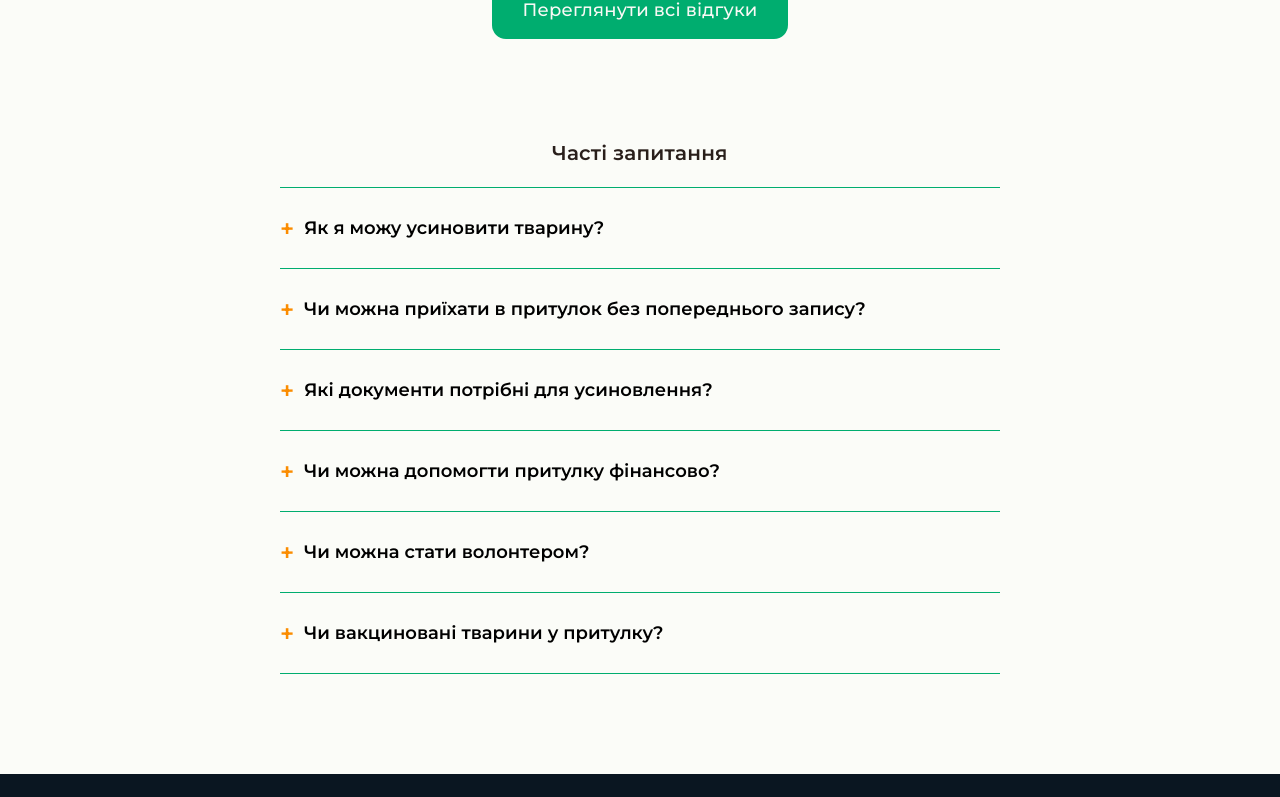
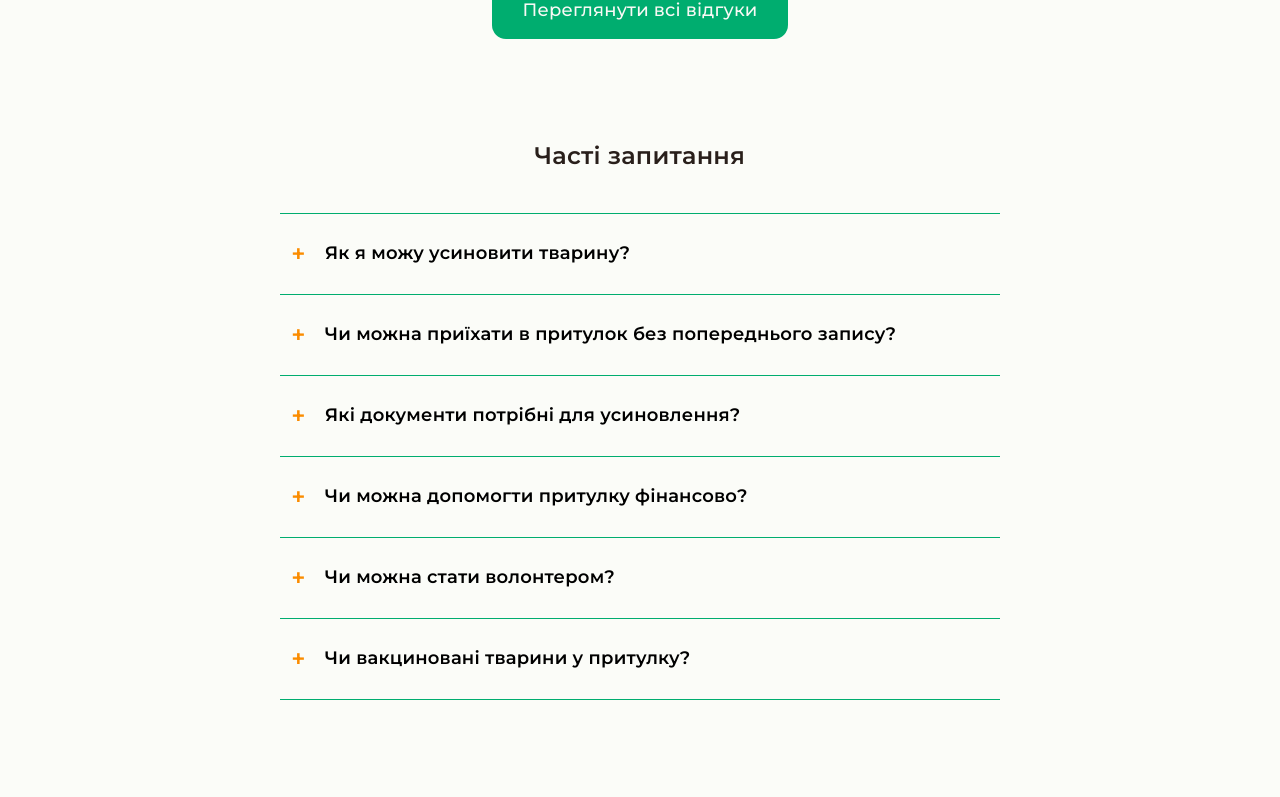
Before and after one commit to Vlad-Kovalov9/HappyTail, a React (Vite) app: page / in a window 1280 px wide. Shown: the part 3536-4333 px from the top of the page. Built offline with nearby package versions, Linux system fonts and the light colour scheme.

Commit message:
Finish Accordion (animation + responsive design)

```diff
--- a/src/components/HomeAccordion/Accordion.jsx
+++ b/src/components/HomeAccordion/Accordion.jsx
@@ -1,9 +1,10 @@
-import { useState } from "react";
+import { useState, useRef } from "react";
 import s from "./Accordion.module.css";
 import accordionData from "../../../accordionData.json";
 
 export default function Accordion() {
   const [activeIndex, setActiveIndex] = useState(null);
+  const contentRefs = useRef([]); // масив для посилань на елементи
 
   const toggleIndex = (index) => {
     setActiveIndex(activeIndex === index ? null : index);
@@ -22,15 +23,18 @@ export default function Accordion() {
               </span>
               {item.question}
             </div>
-            {activeIndex === index && (
-              <div
-                className={`${s.content} ${
-                  activeIndex === index ? s.open : ""
-                }`}
-              >
-                {item.answer}
-              </div>
-            )}
+            <div
+              ref={(el) => (contentRefs.current[index] = el)}
+              className={`${s.content} ${activeIndex === index ? s.open : ""}`}
+              style={{
+                maxHeight:
+                  activeIndex === index
+                    ? contentRefs.current[index]?.scrollHeight + "px"
+                    : "0px",
+              }}
+            >
+              <div className={s.contentInner}>{item.answer}</div>
+            </div>
           </div>
         ))}
       </div>
--- a/src/components/HomeAccordion/Accordion.module.css
+++ b/src/components/HomeAccordion/Accordion.module.css
@@ -20,19 +20,23 @@
 .header {
   display: flex;
   align-items: center;
-  gap: 8px;
   font-weight: 600;
   font-size: 18px;
   line-height: 140%;
-  letter-spacing: 0.01e;
+  letter-spacing: 0.01em;
   height: 80px;
+  max-width: 358px;
+  gap: 8px;
+  cursor: pointer;
 }
 
 .icon {
+  flex-shrink: 0;
+  width: 37px;
+  text-align: center;
   font-weight: 600;
   font-size: 24px;
   color: #fb8c00;
-  width: 1ch;
 }
 
 .content {
@@ -42,5 +46,55 @@
   letter-spacing: 0.01em;
   color: #291f1b;
   max-width: 358px;
-  padding-bottom: 16px;
+
+  max-height: 0;
+  overflow: hidden;
+  opacity: 0;
+  transition: max-height 0.4s ease, opacity 0.3s ease, padding 0.3s ease;
+  padding-bottom: 0;
 }
+
+.content.open {
+  opacity: 1;
+}
+
+.contentInner {
+  padding: 0 0 16px;
+}
+
+@media screen and (min-width: 768px) {
+  .container {
+    padding-bottom: 131px;
+  }
+
+  .title {
+    font-size: 24px;
+    padding-bottom: 40px;
+  }
+
+  .header {
+    max-width: none;
+  }
+
+  .content {
+    max-width: 730px;
+  }
+}
+
+@media screen and (min-width: 1440px) {
+  .container {
+    padding-bottom: 174px;
+  }
+
+  .title {
+    font-size: 32px;
+  }
+
+  .header {
+    font-size: 20px;
+  }
+
+  .content {
+    max-width: 1202px;
+  }
+}
```
